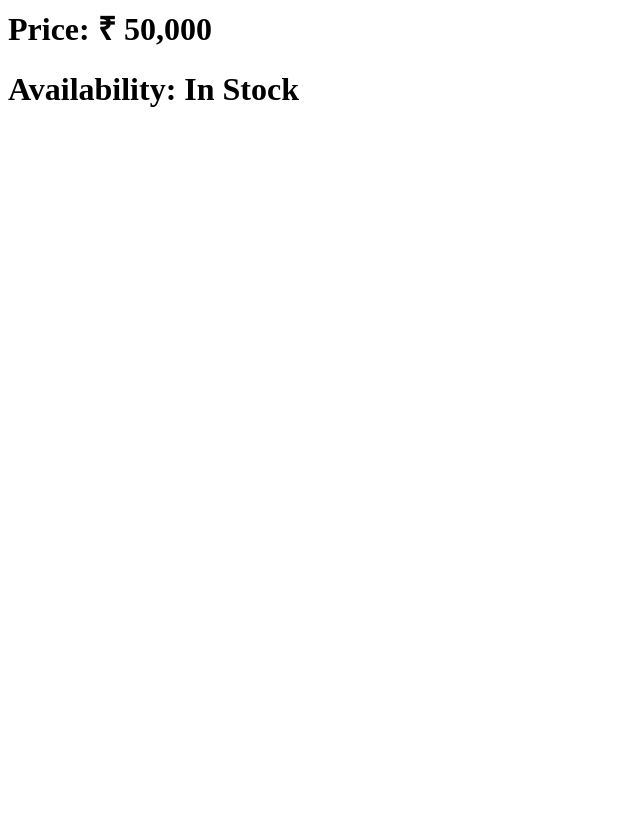
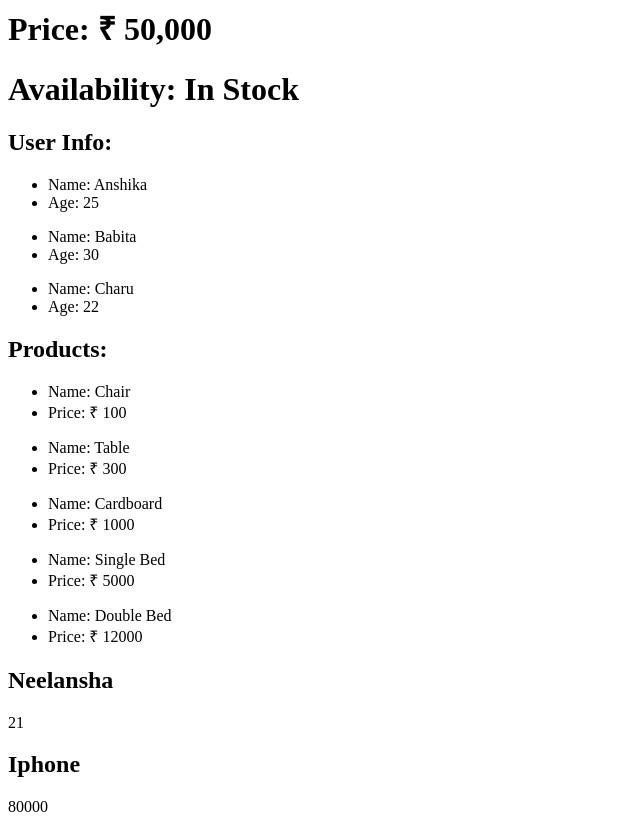
Before and after one commit to NeelanshaAgarwal/reactJs, a React (Vite) app: page / in a window 1280 px wide. Shown: the part 700-1532 px from the top of the page, without its empty margins (0-640 px from the left). Before the commit the page ends 829 px from the top, so only its background shows below. Built offline with nearby package versions, Linux system fonts and the light colour scheme.

Commit message:
Add UserList and ProductList components; update App and Notes

```diff
--- a/src/App.jsx
+++ b/src/App.jsx
@@ -7,6 +7,10 @@ import WelcomeMessage from './jsx/WelcomeMessage'
 import JSXRules from './jsx/JSXRules'
 import Greet from './jsx/Greet'
 import ProductInfo from './jsx/ProductInfo'
+import UserList from './lists/UserList'
+import ProductList from './lists/ProductList'
+import Human from './props/Human'
+import Prodct from './props/Prodct'
 
 const App = () => {
   return (
@@ -19,6 +23,10 @@ const App = () => {
       <JSXRules />
       <Greet />
       <ProductInfo />
+      <UserList />
+      <ProductList />
+      <Human name="Neelansha" age={21}/>
+      <Prodct name="Iphone" price={80000}/>
     </div>
   )
 }
--- /dev/null
+++ b/src/lists/ProductList.jsx
@@ -0,0 +1,26 @@
+import React from 'react'
+
+const ProductList = () => {
+
+    const products = [
+        {id: 1, name: "Chair", price: 100},
+        {id: 2, name: "Table", price: 300},
+        {id: 3, name: "Cardboard", price: 1000},
+        {id: 4, name: "Single Bed", price: 5000},
+        {id: 5, name: "Double Bed", price: 12000},
+    ];
+
+  return (
+    <div>
+      <h2>Products:</h2>
+      {products.map((product)=>(
+        <ul key = {product.id}>
+            <li>Name: {product.name}</li>
+            <li>Price: ₹ {product.price}</li>
+        </ul>
+      ))}
+    </div>
+  )
+}
+
+export default ProductList
--- /dev/null
+++ b/src/lists/UserList.jsx
@@ -0,0 +1,24 @@
+import React from 'react'
+
+const UserList = () => {
+
+    const users = [
+        {id: 1,name: "Anshika", age: 25},
+        {id: 2,name: "Babita", age: 30},
+        {id: 3,name: "Charu", age: 22},
+    ];
+
+  return (
+    <div>
+      <h2>User Info:</h2>
+      {users.map((user)=>(
+        <ul key = {user.id}>
+            <li>Name: {user.name}</li>
+            <li>Age: {user.age}</li>
+        </ul>
+      ))}
+    </div>
+  )
+}
+
+export default UserList
--- /dev/null
+++ b/src/props/Human.jsx
@@ -0,0 +1,12 @@
+import React from 'react'
+
+const Human = ({name, age}) => {
+  return (
+    <div>
+      <h2>{name}</h2>
+      <p>{age}</p>
+    </div>
+  )
+}
+
+export default Human
--- /dev/null
+++ b/src/props/Prodct.jsx
@@ -0,0 +1,12 @@
+import React from 'react'
+
+const Prodct = (props) => {
+  return (
+    <div>
+      <h2>{props.name}</h2>
+      <p>{props.price}</p>
+    </div>
+  )
+}
+
+export default Prodct
```
Also changed, not shown: 1 other file (tests, documents, lock files or other folders).
